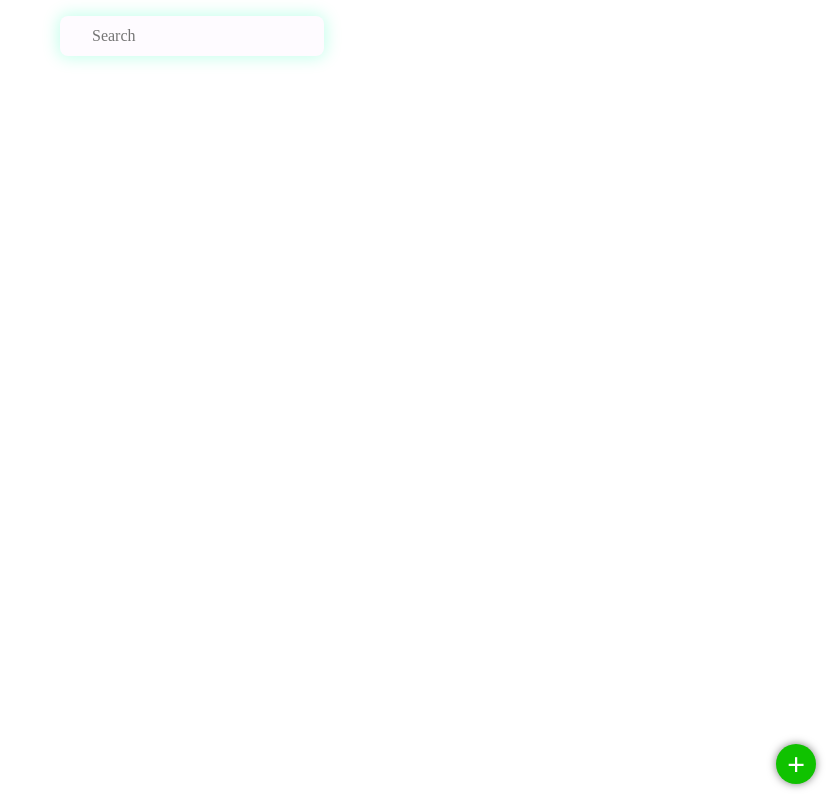
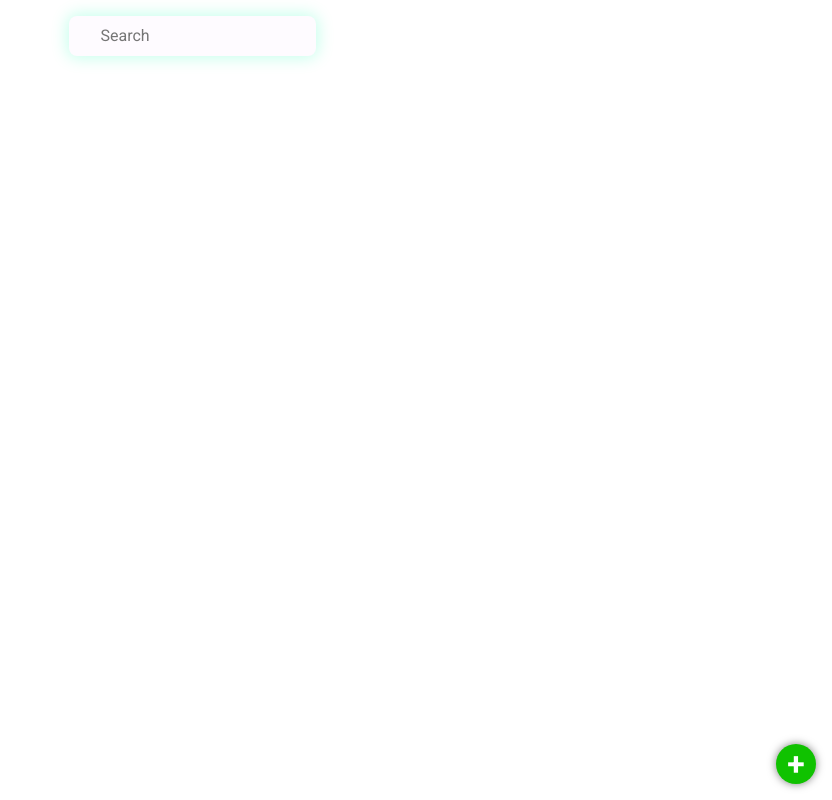
Before and after one commit to Hex-Zero/markeep, a Next.js app: page / in a window 1280 px wide. Shown: the whole page, without its empty margins (448-1280 px from the left). Built offline with nearby package versions, Linux system fonts and the light colour scheme.

Commit message:
add fonts

```diff
--- a/components/person.tsx
+++ b/components/person.tsx
@@ -7,7 +7,7 @@ import style from "../styles/person.module.scss";
 import { handleAddTextArea } from "./inputs/textArea";
 import { handleAddTextInput } from "./inputs/textInput";
 import PersonMoreDropdown from "./dropdown/personMoreDropdown";
-import InputRenderHelper from "../helpers/inputRenderHelper";
+import { InputRenderHelper } from "../helpers/InputRenderHelper";
 
 export interface IPersonProps {
   person: IPerson;
--- a/helpers/InputRenderHelper.tsx
+++ b/helpers/InputRenderHelper.tsx
@@ -10,7 +10,7 @@ export interface IInputRenderHelperProps {
   onRefresh: () => void;
 }
 
-export default function InputRenderHelper(props: IInputRenderHelperProps) {
+export function InputRenderHelper(props: IInputRenderHelperProps) {
   return (
     <>
       {props.person.additionalInputs.map((input: ICustomInput) => {
--- a/pages/_app.tsx
+++ b/pages/_app.tsx
@@ -1,8 +1,16 @@
 import type { AppProps } from "next/app";
+import Head from "next/head";
 import "../styles/style.scss";
 
 function MyApp({ Component, pageProps }: AppProps) {
-  return <Component {...pageProps} />;
+  return (
+    <>
+      <Head>
+        <title>Markeep</title>
+      </Head>
+      <Component {...pageProps} />
+    </>
+  );
 }
 
 export default MyApp;
--- /dev/null
+++ b/pages/_document.js
@@ -0,0 +1,28 @@
+import Document, { Html, Head, Main, NextScript } from "next/document";
+
+class MyDocument extends Document {
+  render() {
+    return (
+      <Html>
+        <Head>
+          <link
+            href="https://fonts.googleapis.com/css2?family=Inter&display=optional"
+            rel="stylesheet"
+          />
+          <link rel="preconnect" href="https://fonts.googleapis.com" />
+          <link rel="preconnect" href="https://fonts.gstatic.com" crossOrigin />
+          <link
+            href="https://fonts.googleapis.com/css2?family=Roboto:ital,wght@0,300;0,400;0,500;0,700;1,700&display=swap"
+            rel="stylesheet"
+          ></link>
+        </Head>
+        <body>
+          <Main />
+          <NextScript />
+        </body>
+      </Html>
+    );
+  }
+}
+
+export default MyDocument;
--- a/pages/index.tsx
+++ b/pages/index.tsx
@@ -1,7 +1,7 @@
 import type { NextPage } from "next";
 import Person from "../components/person";
 
-import { useEffect, useState } from "react";
+import React, { useEffect, useState } from "react";
 import AddNewPerson from "../components/addNewPerson";
 import { IPerson } from "../interfaces/IPerson";
 import { Modal } from "../components/dialogs/modal";
@@ -39,6 +39,7 @@ const Home: NextPage = () => {
   };
 
   return (
+    <>
       <main>
         <div
           className={`${buttonStyles.openAddButton}`}
@@ -76,6 +77,7 @@ const Home: NextPage = () => {
           })}
         </div>
       </main>
+    </>
   );
 };
 
--- a/styles/style.scss
+++ b/styles/style.scss
@@ -3,6 +3,7 @@
 *::before,
 *::after {
   box-sizing: border-box;
+  font-family: "Roboto", sans-serif;
 }
 
 /* Remove default margin */
--- a/tsconfig.json
+++ b/tsconfig.json
@@ -15,6 +15,6 @@
     "jsx": "preserve",
     "incremental": true
   },
-  "include": ["next-env.d.ts", "**/*.ts", "**/*.tsx"],
+  "include": ["next-env.d.ts", "**/*.ts", "**/*.tsx", "pages/_document.js"],
   "exclude": ["node_modules"]
 }
```
Lines whose indentation alone changed are shown as unchanged.
